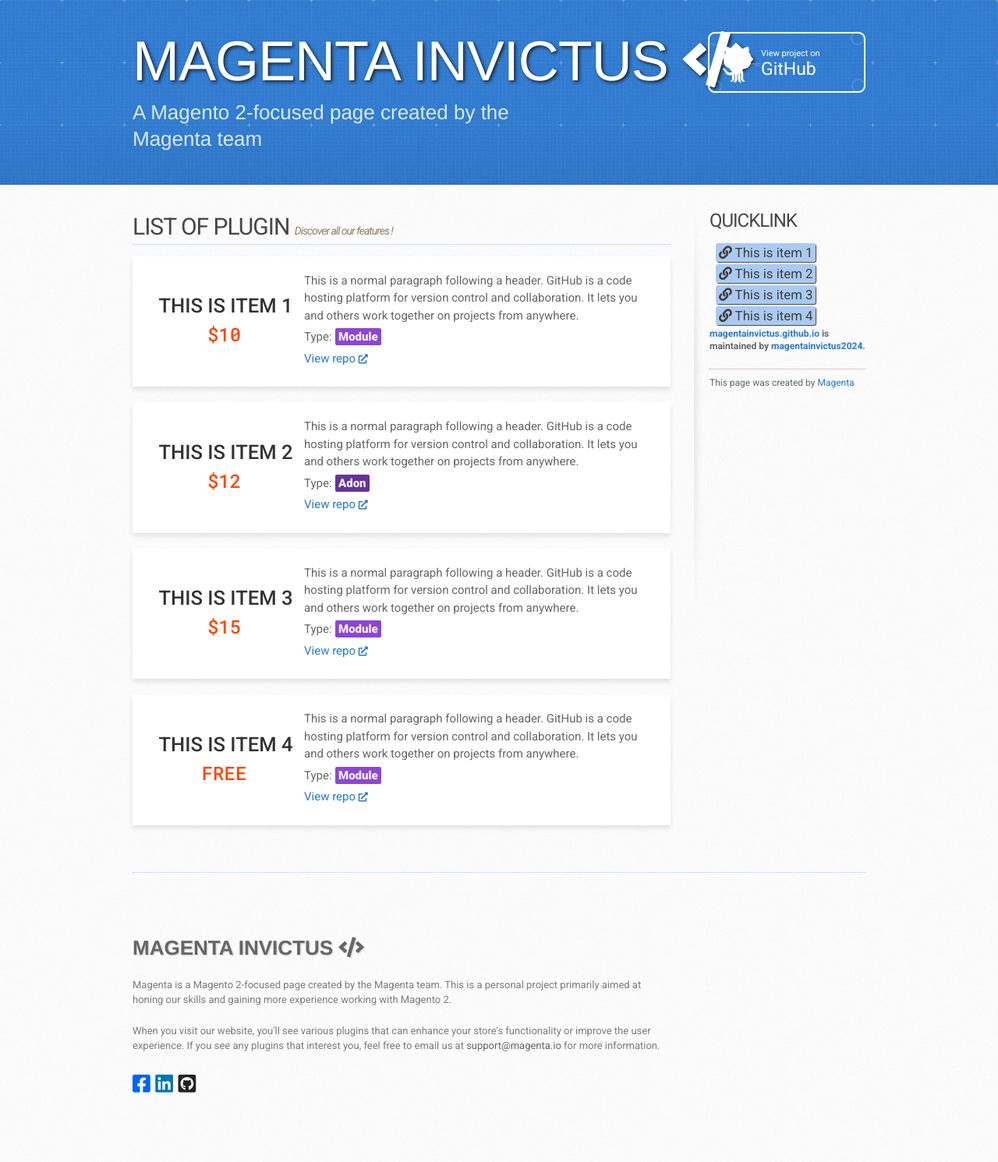
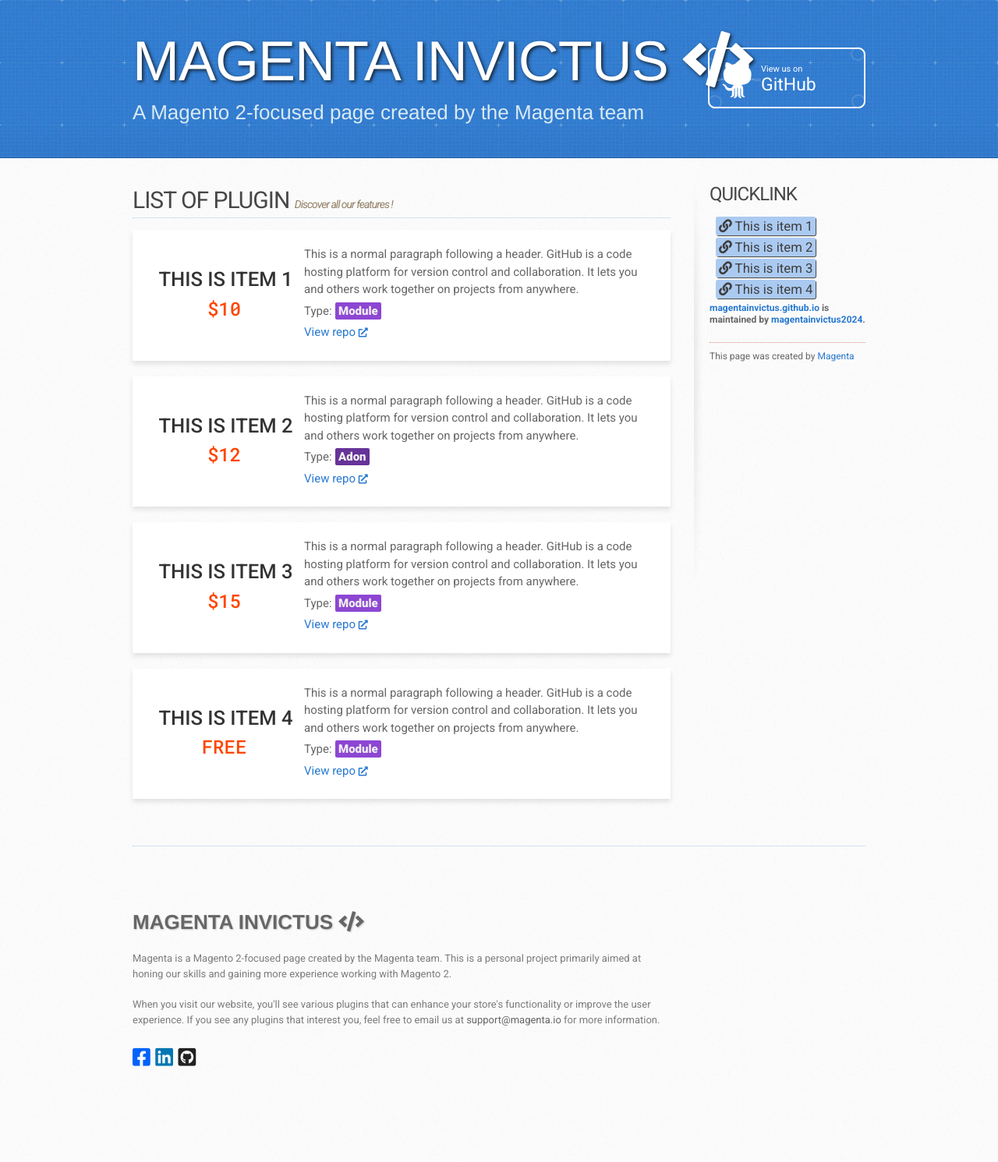
Before and after one commit to magentainvictus2024/magentainvictus.github.io, a Jekyll site: the page built from index.md, in a window 1280 px wide. Shown: the whole page at 78% size. Built offline with Jekyll 4.4.1, drawn with Linux system fonts in a browser that asks for light colours; some web fonts are replaced; after the commit the page ends 1457 px from its top, so only the background shows below that.

Commit message:
Update style + text

```diff
--- a/_layouts/default.html
+++ b/_layouts/default.html
@@ -26,12 +26,12 @@
         <a href="{{ '/' | absolute_url }}">
           <h1>{{ site.title | default: site.github.repository_name }} <i class="fas fa-code"></i></h1>
         </a>
-        <h2>{{ site.description | default: site.github.project_tagline }}</h2>
+        <h2 class="subtitle-header">{{ site.description | default: site.github.project_tagline }}</h2>
         {% if site.github.is_project_page %}
-          <a href="{{ site.github.repository_url }}" class="button"><small>View project on</small> GitHub</a>
+          <a href="{{ site.github.repository_url }}" class="button button-header"><small>View us on</small> GitHub</a>
         {% endif %}
         {% if site.github.is_user_page %}
-          <a href="{{ site.github.owner_url }}" class="button"><small>Follow me on</small> GitHub</a>
+          <a href="{{ site.github.owner_url }}" class="button button-header"><small>Follow us on</small> GitHub</a>
         {% endif %}
       </div>
     </header>
--- a/_sass/custom.scss
+++ b/_sass/custom.scss
@@ -2,6 +2,13 @@ header h1 {
     font-family: "Montaga", "Helvetica Neue", Helvetica, Arial, serif;
     text-shadow: 2px 2px 4px #0c0c0ccc;
     width: auto !important;
+}
+header h2.subtitle-header {
+    width: auto !important
+}
+header a.button-header {
+    display: block;
+    margin-top: 20px;
 }
 .page-title {
     border-bottom: 1px dotted #abcaf1;
```
